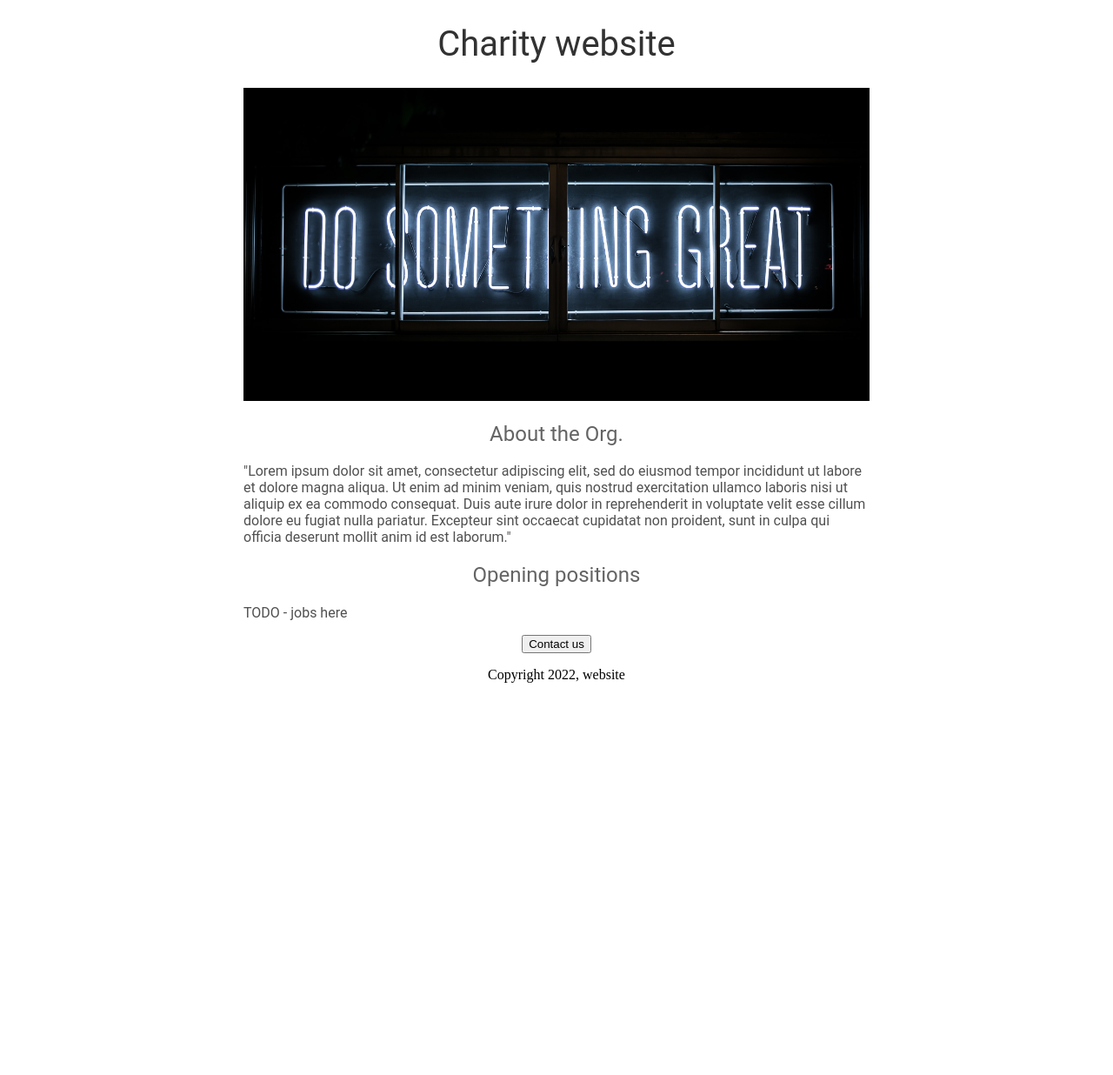
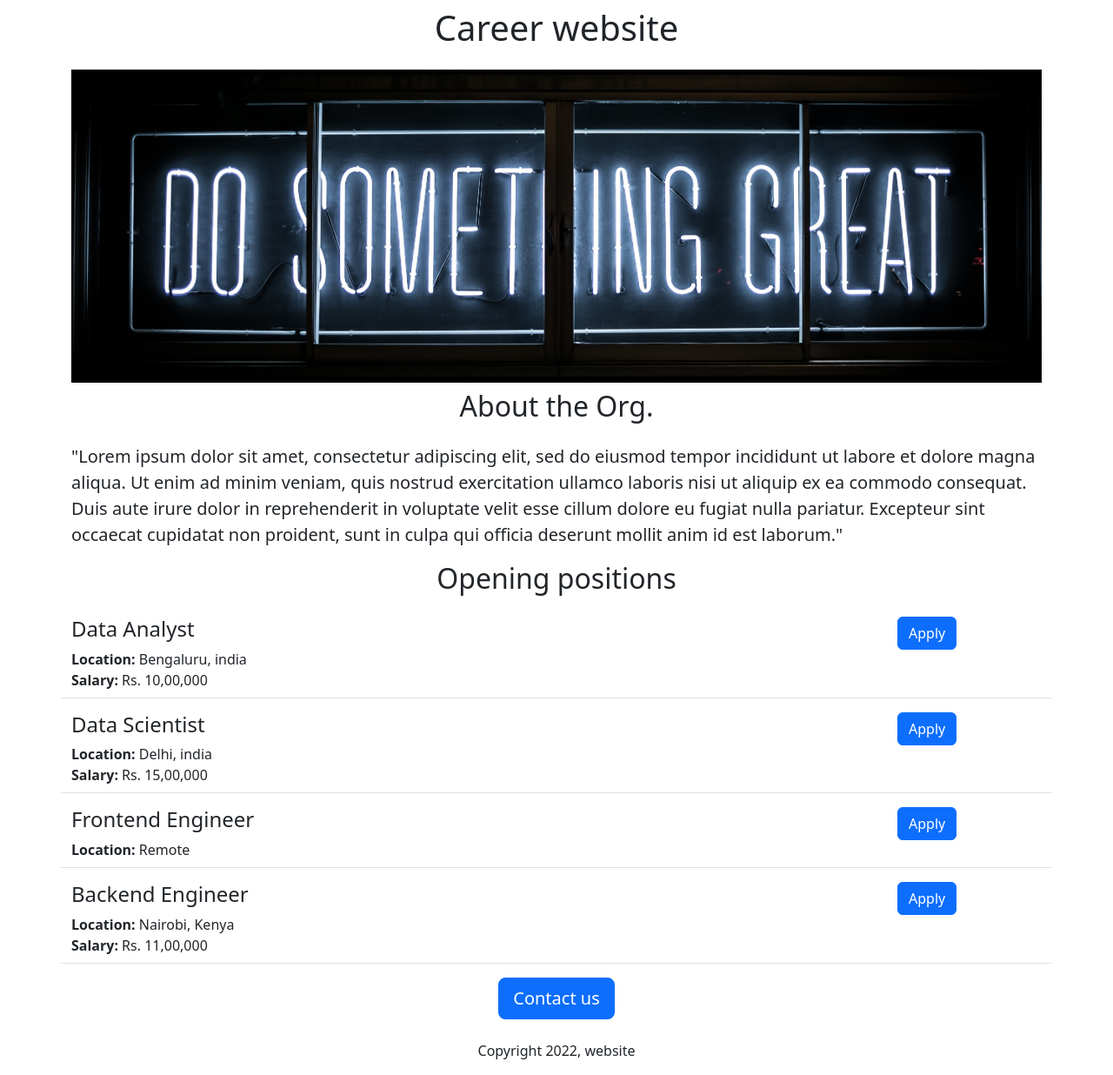
Before and after one commit to Qaladid/furah-website, a Flask app: page / in a window 1280 px wide. Shown: the whole page at 87% size. Before the commit the page ends 785 px from the top, so only its background shows below. Run offline with Flask 3, Linux system fonts and the light colour scheme.

Commit message:
Added dynamic data and dynamic route

```diff
--- a/app.py
+++ b/app.py
@@ -1,11 +1,42 @@
-from flask import Flask, render_template
+from flask import Flask, render_template, jsonify
 
 app = Flask(__name__)
+
+JOBS = [
+    {
+        'id': 1,
+        'title': 'Data Analyst',
+        'location': 'Bengaluru, india',
+        'salary': 'Rs. 10,00,000',
+    },
+    {
+        'id': 2,
+        'title': 'Data Scientist',
+        'location': 'Delhi, india',
+        'salary': 'Rs. 15,00,000',
+    },
+    {
+        'id': 3,
+        'title': 'Frontend Engineer',
+        'location': 'Remote',
+
+    },
+    {
+        'id': 1,
+        'title': 'Backend Engineer',
+        'location': 'Nairobi, Kenya',
+        'salary': 'Rs. 11,00,000',
+    },
+]
 
 
 @app.route("/")
 def hello_world():
-  return render_template('home.html')
+  return render_template('home.html', jobs=JOBS)
+
+@app.route("/jobs")
+def list_jobs():
+  return jsonify(JOBS)
 
 
 if __name__ == '__main__':
--- a/templates/home.html
+++ b/templates/home.html
@@ -1,55 +1,37 @@
 <!DOCTYPE html>
 <html>
   <head>
-    <title>Furah website</title>
+    <meta charset="utf-8">
+    <meta name="viewport" content="width=device-width, initial-scale=1">
+    <title>Jovian website</title>
     <style>
-      h1 {
-        font-size: 40px;
-        font-family: Roboto;
-        font-weight: normal;
-        color: rgb(50, 50, 50);
-        text-align: center;
-      }
-
       #banner {
+        height: 360px;
         width: 100%;
-        height: 360px;
         object-fit: cover;
       }
-
-      h2 {
-        font: size; 32px;
-        font-family: Roboto;
-        color: rgb(100, 100, 100);
-        text-align: center;
-        font-weight: normal;
-      }
-
-      .bodytext {
-        font-family: Roboto;
-        color: rgb(80, 80, 80);
-      }
-
-      #container {
-        max-width: 720px;
-        margin: 0 auto 0 auto;
-      }
-
     </style>
   </head>
   <body>
-   <div id="container">
-    <h1>Charity website</h1>
-    <img id="banner" src="https://furah-website--abdiazizimahmed.repl.co/static/banner.jpg" height="320">
-    <h2>About the Org.</h2>
-    <p class="bodytext">
+   <div class="container">
+    <h1 class="text-center mt-2 mb-4">Career website</h1>
+    <img class="img-fluid" id="banner" src="https://furah-website--abdiazizimahmed.repl.co/static/banner.jpg">
+    <h2 class="text-center mt-2 mb-4">About the Org.</h2>
+      <link href="https://cdn.jsdelivr.net/npm/bootstrap@5.3.2/dist/css/bootstrap.min.css" rel="stylesheet" integrity="sha384-T3c6CoIi6uLrA9TneNEoa7RxnatzjcDSCmG1MXxSR1GAsXEV/Dwwykc2MPK8M2HN" crossorigin="anonymous">
+    <p class="lead">
       "Lorem ipsum dolor sit amet, consectetur adipiscing elit, sed do eiusmod tempor incididunt ut labore et dolore magna aliqua. Ut enim ad minim veniam, quis nostrud exercitation ullamco laboris nisi ut aliquip ex ea commodo consequat. Duis aute irure dolor in reprehenderit in voluptate velit esse cillum dolore eu fugiat nulla pariatur. Excepteur sint occaecat cupidatat non proident, sunt in culpa qui officia deserunt mollit anim id est laborum."
-    </p>
-    <h2>Opening positions</h2>
-    <p class="bodytext">TODO - jobs here</p>
-    <div style="text-align:center">
-      <button>Contact us</button>
-      <p>Copyright 2022, website</p>
+    </p class="lead">
+    <h2 class="text-center mt-2 mb-4">Opening positions</h2>
+
+    <div>
+      {% for job in jobs %}
+       {% include 'jobitem.html' %}
+      {% endfor %}
+    </div>
+
+    <div class="text-center">
+      <button class="btn btn-primary btn-lg">Contact us</button>
+      <p class="mt-4">Copyright 2022, website</p>
     </div>
    </div>
   </body>
--- /dev/null
+++ b/templates/jobitem.html
@@ -0,0 +1,18 @@
+ <div class="border-bottom row"  style="margin-bottom:16px; padding-bottom:8px">
+  <div class="col-10">
+   <h4 style="color: rgb(120, 120, 120) margin-
+     bottom:4px">{{ job['title'] }}
+   </h4>
+   <div>
+    <b>Location:</b> {{ job['location'] }}
+   </div>
+   {% if 'salary' in job %}
+   <div>
+    <b>Salary:</b> {{ job['salary'] }}
+   </div>
+   {% endif %}
+  </div>
+  <div class="col-2">
+    <button type="button" class="btn btn-primary">Apply</button>
+  </div>
+</div>
```
